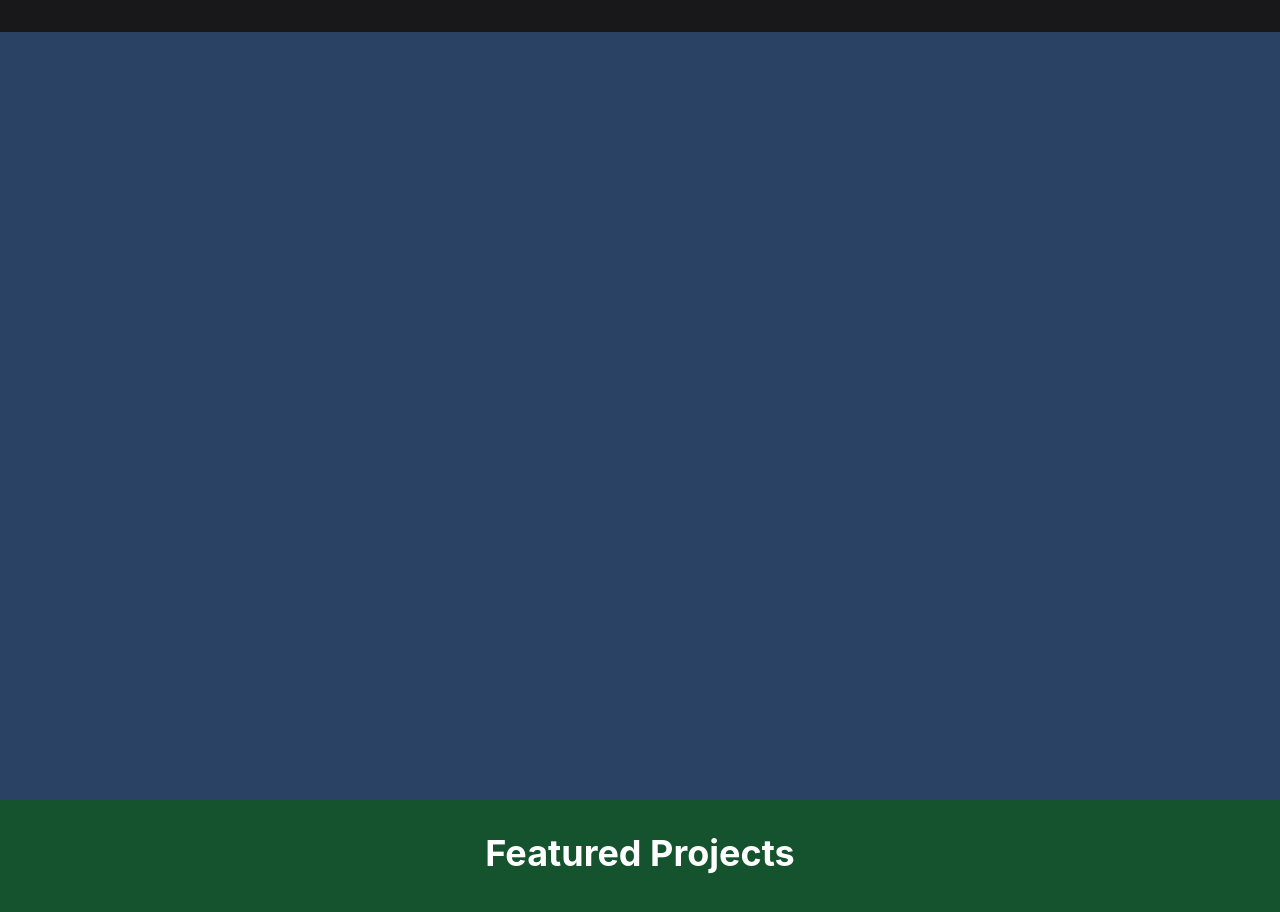
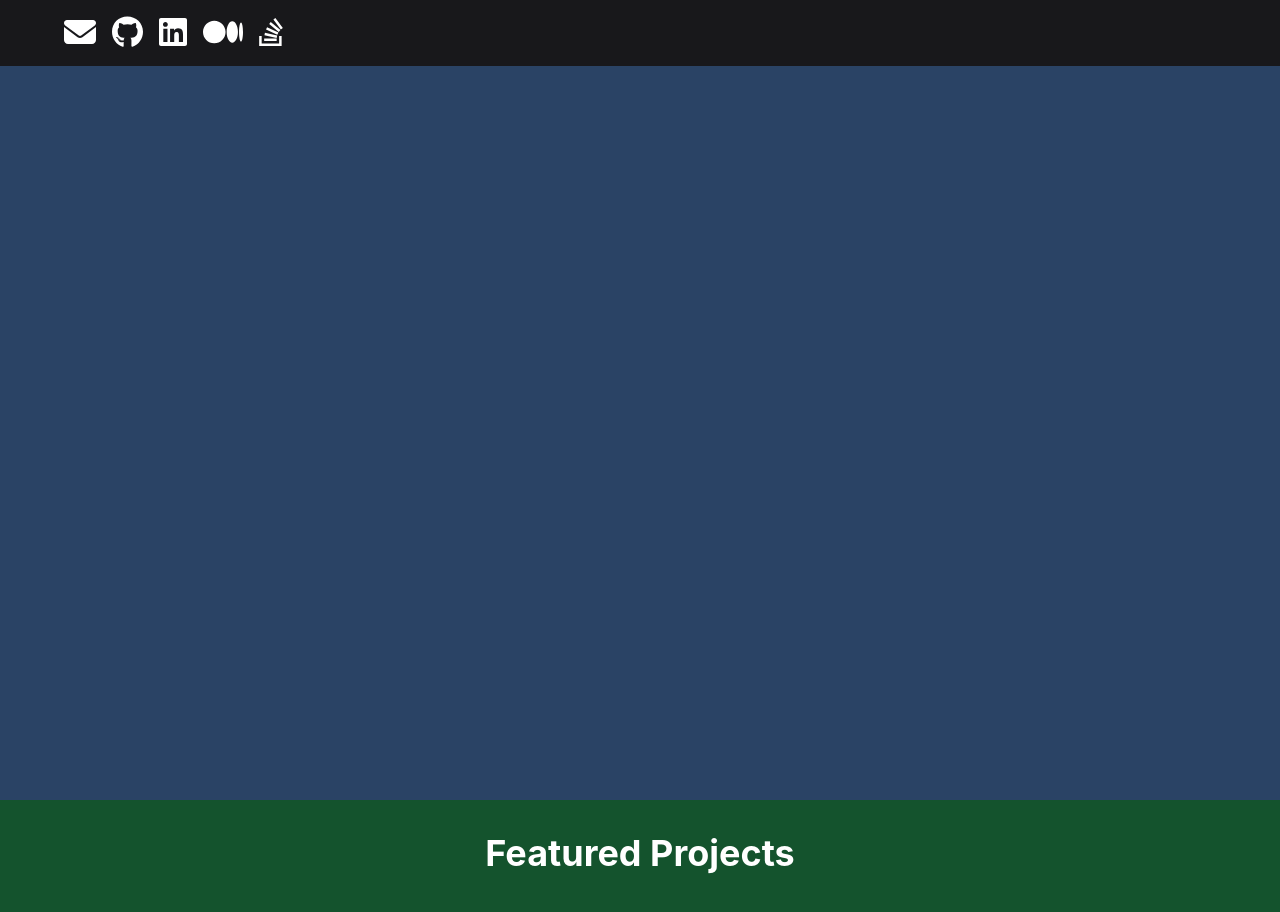
Before and after one commit to matheusschittini/creating-my-own-portfolio, a React (Create React App) app: page / in a window 1280 px wide. Shown: the top 912 px of the page. Built offline with nearby package versions, Linux system fonts and the light colour scheme.

Commit message:
A part of the task 1 done

```diff
--- a/public/index.html
+++ b/public/index.html
@@ -24,7 +24,7 @@
       work correctly both with client-side routing and a non-root public URL.
       Learn how to configure a non-root public URL by running `npm run build`.
     -->
-    <title>React App</title>
+    <title>My portfolio</title>
   </head>
   <body>
     <noscript>You need to enable JavaScript to run this app.</noscript>
--- a/src/components/Header.js
+++ b/src/components/Header.js
@@ -16,7 +16,7 @@ const socials = [
   },
   {
     icon: faGithub,
-    url: "https://github.com",
+    url: "https://github.com/matheusschittini",
   },
   {
     icon: faLinkedin,
@@ -64,7 +64,15 @@ const Header = () => {
           alignItems="center"
         >
           <nav>
-            {/* Add social media links based on the `socials` data */}
+              <HStack spacing={4}>
+                {
+                  socials.map((element) => {
+                    return <a href={element.url}>
+                      <FontAwesomeIcon icon={element.icon} size="2x"></FontAwesomeIcon>
+                    </a>
+                  })
+                }
+              </HStack>
           </nav>
           <nav>
             <HStack spacing={8}>
```
